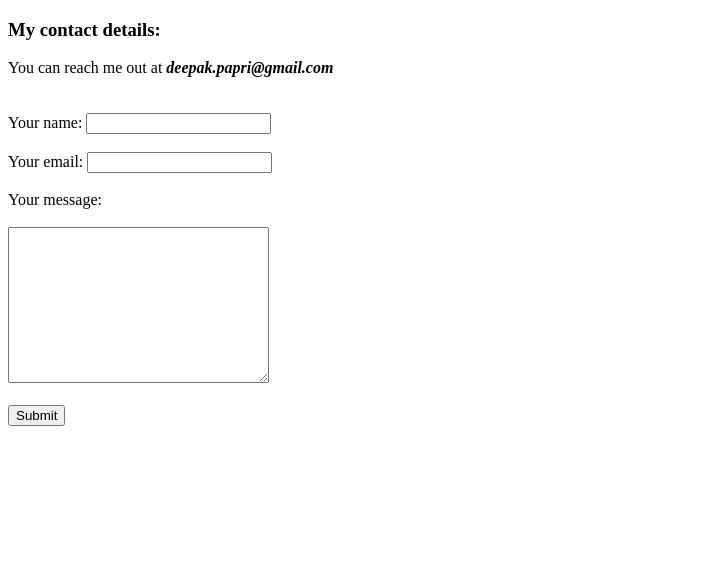
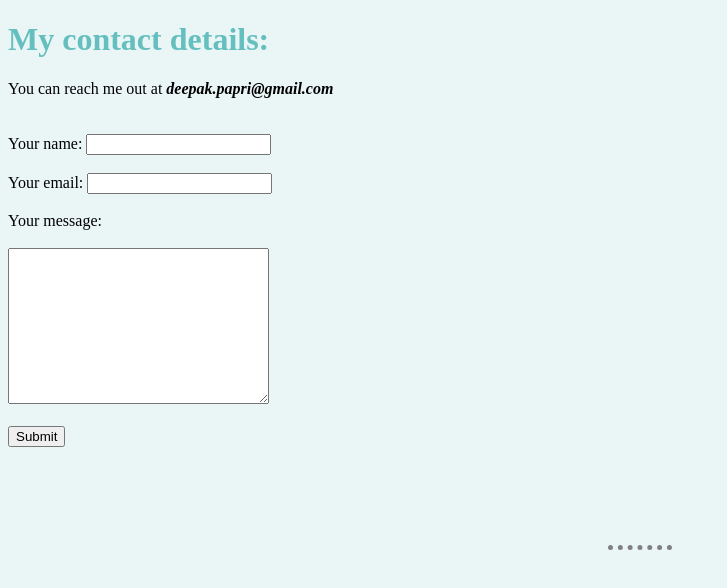
Before and after one commit to Sabarno-Chatterjee/CV, a plain HTML site: page contact.html in a window 1280 px wide. Shown: the whole page, without its empty margins (0-727 px from the left). Drawn offline with Linux system fonts and the light colour scheme.

Commit message:
Added CSS file

```diff
--- a/contact.html
+++ b/contact.html
@@ -3,11 +3,12 @@
 
 <head>
   <meta charset="utf-8">
-  <title></title>
+  <title>Contact</title>
+  <link rel="stylesheet" href="css/styles.css">
 </head>
 
 <body>
-  <h3>My contact details:</h3>
+  <h1>My contact details:</h1>
   You can reach me out at <strong><em>deepak.papri@gmail.com</em></strong>
   <br><br><br>
   <form enctype="text/plain" action="mailto:deepak.papri@gmail.com" method="post">
@@ -24,7 +25,8 @@
     <input type="submit" name="">
   </form>
   <br><br>
-
+  <br><br><br>
+  <hr>
 </body>
 
 </html>
--- /dev/null
+++ b/css/styles.css
@@ -0,0 +1,24 @@
+body {
+  background-color: #EAF6F6;
+}
+
+hr {
+  /*background-color: white;
+  border-color: white;*/
+  border: 5px;
+  width: 5%;
+  border-top-color: grey;
+  border-bottom-color: grey;
+  border-left-color: grey;
+  border-right-color: grey;
+  /*border-top-style: dotted solid;
+  border-bottom-style: none;
+  border-left-style: none;
+  border-right-style: none; */
+  border-style: dotted none none;
+  height: 2px;
+}
+
+h1, h3 {
+  color: #66BFBF;
+}
```
Also changed, not shown: index.html (+1 -0 lines), my_hobbies.html (+1 -0 lines).
